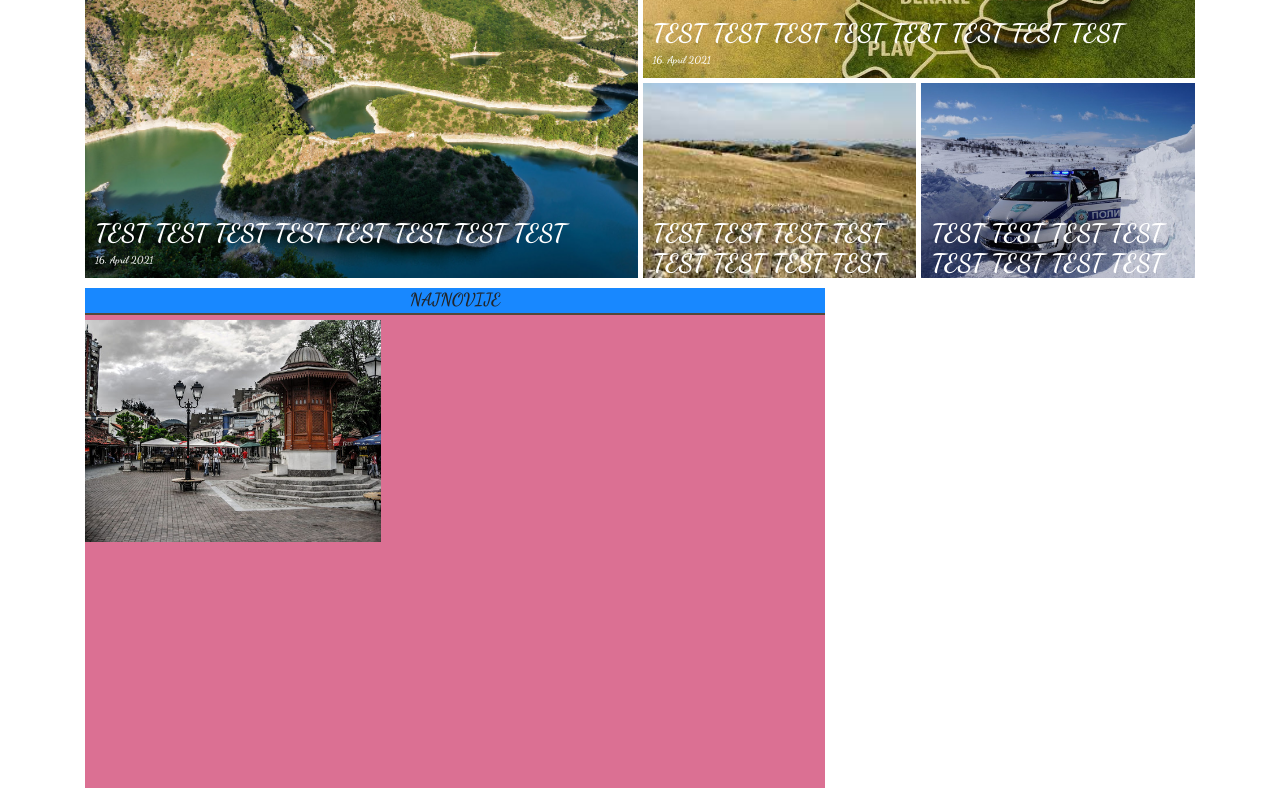
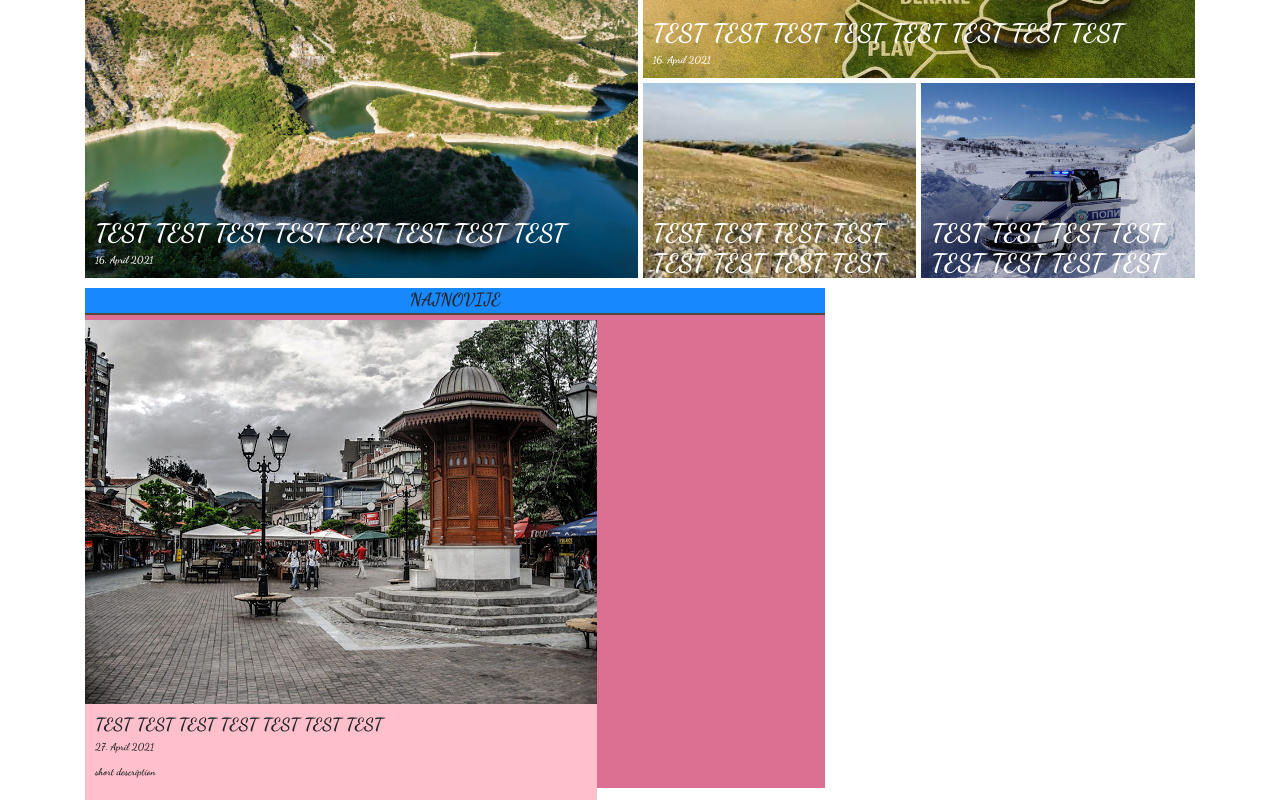
Before and after one commit to KadirZukorlic/SNews, a React (Create React App) app: page / in a window 1280 px wide. Shown: the part 287-1087 px from the top of the page. Built offline with nearby package versions, Linux system fonts and the light colour scheme; a web font is replaced by a local one.

Commit message:
adding image description and styles to it

```diff
--- a/src/components/Secondary.js
+++ b/src/components/Secondary.js
@@ -2,13 +2,26 @@ import React from 'react';
 import {Container} from 'react-bootstrap';
 
 import SecondaryLeft1 from '../assets/images/secondaryleft-1.jpg';
+
+
 const Secondary = () => {
+  // const state = React.useState('')
+  // const currentState = state[0];
+  // const setStaste = state[1]; //function to update the state
+
   return (
     <Container>
       <section className="secondary">
         <div className="secondary__left">
             <h3 style={{borderBottom: '2px solid #54483A', textAlign: 'center', fontWeight: '700', padding: '1.5px 3px 3px', backgroundColor: '#1888ff',}}>NAJNOVIJE</h3>
+            <div className="secondary__left-big">
            <img src={SecondaryLeft1} alt="sandzak vijesti 1" className="secondary__left-img--1" />
+           <div className="secondary__left-big--description">
+           <h3>TEST TEST TEST TEST TEST TEST TEST</h3>
+           <p>27. April 2021</p>
+           <p>short description</p>
+           </div>
+           </div>
         </div>
 
         <div className="secondary__right">
--- a/src/sass/_components.scss
+++ b/src/sass/_components.scss
@@ -100,8 +100,20 @@
     width: 66.7%;
     height: 50rem; //TEST
 
+    &-big {
+      display: table;
+      margin: 0;
+
+      &--description {
+        display: table-caption;
+        caption-side: bottom;
+        background: pink;
+        padding: 10px;
+      }
+    }
+
     &-img--1 {
-      width: 40%;
+      width: 100%;
       height: auto;
     }
   }
```
